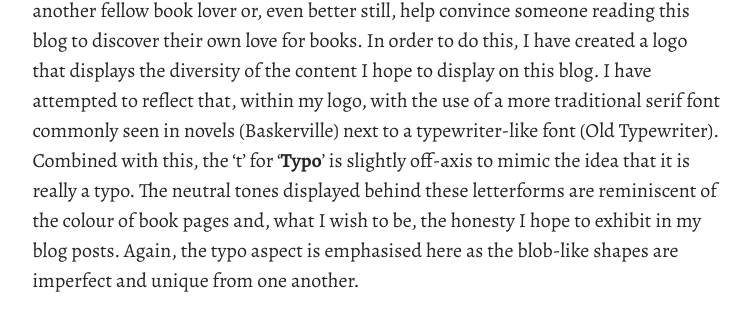
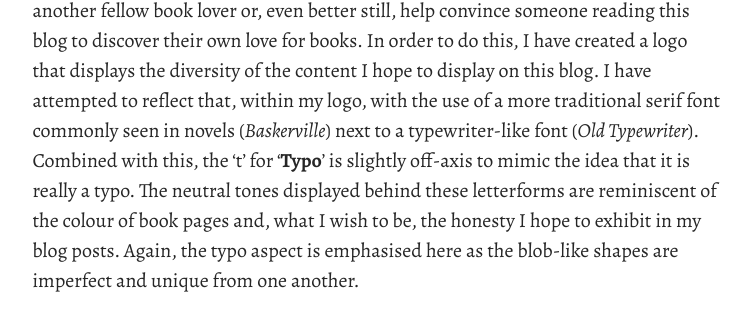
Before and after one commit to jemcox/brookesbooks, a Jekyll site: the page built from pages/about.md, in a window 1280 px wide and 900 px high, scrolled down 482 px. Shown: the part 293-605 px from the top of the window, without its empty margins (262-1013 px from the left). Built offline with Jekyll 4.4.1, drawn with Linux system fonts in a browser that asks for light colours; some web fonts are replaced; some of the changed text lies outside the part shown.

Commit message:
Update Page “about”

```diff
--- a/pages/about.md
+++ b/pages/about.md
@@ -16,7 +16,7 @@ I am a second-year Media, Journalism and Publishing student at Oxford Brookes Un
 
 A typical blog post will see me discussing some iconic typography used on a book cover, publishing advertisement or even a bookstore front and letting you know whether it really is type or a typo!
 
-I hope to radiate my love for books across my site in order that I might attract another fellow book lover or, even better still, help convince someone reading this blog to discover their own love for books. In order to do this, I have created a logo that displays the diversity of the content I hope to display on this blog. I have attempted to reflect that, within my logo, with the use of a more traditional serif font commonly seen in novels (Baskerville) next to a typewriter-like font (Old Typewriter). Combined with this, the 't' for '**Typo**' is slightly off-axis to mimic the idea that it is really a typo. The neutral tones displayed behind these letterforms are reminiscent of the colour of book pages and, what I wish to be, the honesty I hope to exhibit in my blog posts. Again, the typo aspect is emphasised here as the blob-like shapes are imperfect and unique from one another.
+I hope to radiate my love for books across my site in order that I might attract another fellow book lover or, even better still, help convince someone reading this blog to discover their own love for books. In order to do this, I have created a logo that displays the diversity of the content I hope to display on this blog. I have attempted to reflect that, within my logo, with the use of a more traditional serif font commonly seen in novels (*Baskerville*) next to a typewriter-like font (*Old Typewriter*). Combined with this, the 't' for '**Typo**' is slightly off-axis to mimic the idea that it is really a typo. The neutral tones displayed behind these letterforms are reminiscent of the colour of book pages and, what I wish to be, the honesty I hope to exhibit in my blog posts. Again, the typo aspect is emphasised here as the blob-like shapes are imperfect and unique from one another.
 
 ![Site logo created on Adobe Illustrator](../uploads/type-or-typo-logo-2.png "Site logo created on Adobe Illustrator")
 
```
